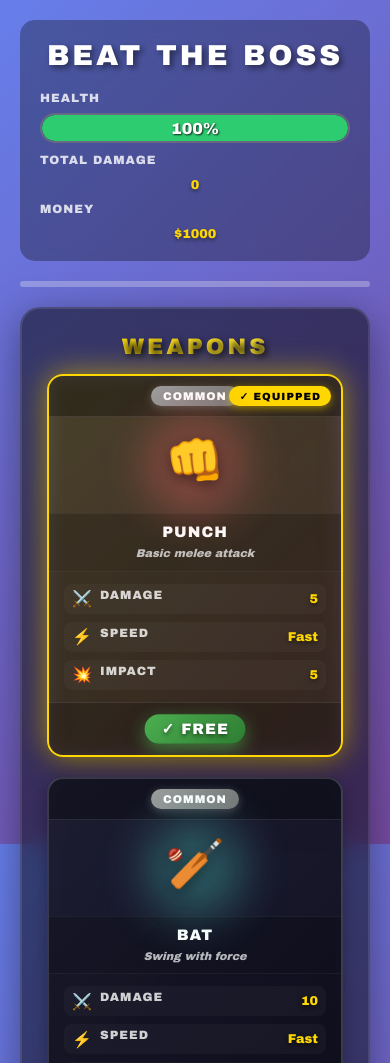
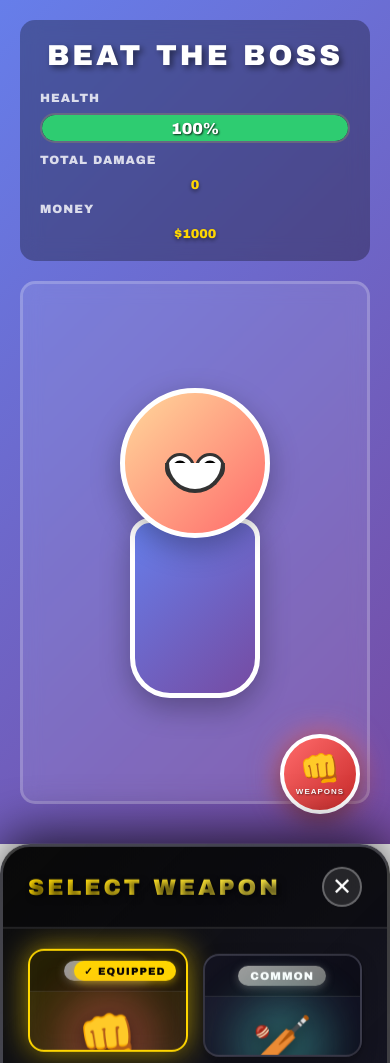
Before and after one commit to DonDoodle12/Beat-The-Boss, a website with bundled scripts: page index.html in a window 390 px wide. Shown: the top 1063 px of the page. After the commit the page ends 844 px from the top, so only its background shows below. Built offline with nearby package versions, Linux system fonts and the light colour scheme.

Commit message:
Add floating weapon button - opens weapon selector like Beat the Boss mobile game

```diff
--- a/index.html
+++ b/index.html
@@ -46,12 +46,25 @@
             <div class="damage-numbers" id="damageNumbers"></div>
         </div>
 
-        <div class="weapons-panel">
-            <h3>WEAPONS</h3>
+        <!-- Floating Weapon Button -->
+        <button class="weapon-selector-btn" id="weaponSelectorBtn">
+            <div class="current-weapon-icon" id="currentWeaponIcon">👊</div>
+            <div class="weapon-selector-label">WEAPONS</div>
+        </button>
+
+        <!-- Weapons Panel (Hidden by default) -->
+        <div class="weapons-panel" id="weaponsPanel">
+            <div class="weapons-panel-header">
+                <h3>SELECT WEAPON</h3>
+                <button class="close-weapons-btn" id="closeWeaponsBtn">✕</button>
+            </div>
             <div class="weapons-grid" id="weaponsGrid">
                 <!-- Weapons will be dynamically added -->
             </div>
         </div>
+
+        <!-- Overlay for weapon panel -->
+        <div class="weapons-overlay" id="weaponsOverlay"></div>
 
         <div class="game-over-screen" id="gameOverScreen">
             <h2>BOSS DEFEATED!</h2>
--- a/src/game.ts
+++ b/src/game.ts
@@ -35,6 +35,11 @@ class Game {
     private gameOverScreen: HTMLElement;
     private damageNumbersContainer: HTMLElement;
     private weaponsGrid: HTMLElement;
+    private weaponsPanel: HTMLElement;
+    private weaponSelectorBtn: HTMLElement;
+    private currentWeaponIcon: HTMLElement;
+    private weaponsOverlay: HTMLElement;
+    private closeWeaponsBtn: HTMLElement;
 
     private health: number = 100;
     private maxHealth: number = 100;
@@ -67,6 +72,11 @@ class Game {
         this.gameOverScreen = document.getElementById('gameOverScreen')!;
         this.damageNumbersContainer = document.getElementById('damageNumbers')!;
         this.weaponsGrid = document.getElementById('weaponsGrid')!;
+        this.weaponsPanel = document.getElementById('weaponsPanel')!;
+        this.weaponSelectorBtn = document.getElementById('weaponSelectorBtn')!;
+        this.currentWeaponIcon = document.getElementById('currentWeaponIcon')!;
+        this.weaponsOverlay = document.getElementById('weaponsOverlay')!;
+        this.closeWeaponsBtn = document.getElementById('closeWeaponsBtn')!;
 
         this.selectedWeapon = this.weapons[0];
 
@@ -91,6 +101,23 @@ class Game {
 
         const restartBtn = document.getElementById('restartBtn')!;
         restartBtn.addEventListener('click', () => this.restart());
+
+        // Weapon selector button
+        this.weaponSelectorBtn.addEventListener('click', () => this.openWeaponsPanel());
+        this.closeWeaponsBtn.addEventListener('click', () => this.closeWeaponsPanel());
+        this.weaponsOverlay.addEventListener('click', () => this.closeWeaponsPanel());
+    }
+
+    private openWeaponsPanel(): void {
+        this.weaponsPanel.classList.add('open');
+        this.weaponsOverlay.classList.add('active');
+        document.body.style.overflow = 'hidden';
+    }
+
+    private closeWeaponsPanel(): void {
+        this.weaponsPanel.classList.remove('open');
+        this.weaponsOverlay.classList.remove('active');
+        document.body.style.overflow = '';
     }
 
     private renderWeapons(): void {
@@ -149,7 +176,9 @@ class Game {
             weaponCard.addEventListener('click', () => {
                 if (canAfford && this.buyWeapon(weapon)) {
                     this.selectedWeapon = weapon;
+                    this.currentWeaponIcon.textContent = weapon.icon;
                     this.renderWeapons();
+                    this.closeWeaponsPanel();
                 }
             });
 
--- a/styles.css
+++ b/styles.css
@@ -272,21 +272,138 @@ body {
     }
 }
 
+/* Floating Weapon Selector Button */
+.weapon-selector-btn {
+    position: fixed;
+    bottom: 30px;
+    right: 30px;
+    width: 80px;
+    height: 80px;
+    background: linear-gradient(135deg, #ff6b6b 0%, #c92a2a 100%);
+    border: 4px solid #fff;
+    border-radius: 50%;
+    cursor: pointer;
+    display: flex;
+    flex-direction: column;
+    align-items: center;
+    justify-content: center;
+    box-shadow: 0 8px 25px rgba(0, 0, 0, 0.4), 0 0 20px rgba(255, 107, 107, 0.5);
+    transition: all 0.3s ease;
+    z-index: 100;
+    animation: buttonPulse 2s ease-in-out infinite;
+}
+
+.weapon-selector-btn:hover {
+    transform: scale(1.1);
+    box-shadow: 0 12px 35px rgba(0, 0, 0, 0.5), 0 0 30px rgba(255, 107, 107, 0.7);
+}
+
+.weapon-selector-btn:active {
+    transform: scale(0.95);
+}
+
+@keyframes buttonPulse {
+    0%, 100% {
+        box-shadow: 0 8px 25px rgba(0, 0, 0, 0.4), 0 0 20px rgba(255, 107, 107, 0.5);
+    }
+    50% {
+        box-shadow: 0 8px 25px rgba(0, 0, 0, 0.4), 0 0 30px rgba(255, 107, 107, 0.8);
+    }
+}
+
+.current-weapon-icon {
+    font-size: 2.5em;
+    line-height: 1;
+    margin-bottom: 2px;
+}
+
+.weapon-selector-label {
+    font-size: 0.6em;
+    font-weight: bold;
+    color: #fff;
+    text-shadow: 1px 1px 2px rgba(0, 0, 0, 0.5);
+    letter-spacing: 1px;
+}
+
+/* Weapons Overlay */
+.weapons-overlay {
+    position: fixed;
+    top: 0;
+    left: 0;
+    width: 100%;
+    height: 100%;
+    background: rgba(0, 0, 0, 0.8);
+    z-index: 900;
+    opacity: 0;
+    visibility: hidden;
+    transition: all 0.3s ease;
+    backdrop-filter: blur(5px);
+}
+
+.weapons-overlay.active {
+    opacity: 1;
+    visibility: visible;
+}
+
 /* Weapons Panel */
 .weapons-panel {
-    background: linear-gradient(135deg, rgba(0, 0, 0, 0.5) 0%, rgba(20, 20, 40, 0.6) 100%);
-    padding: 25px;
-    border-radius: 20px;
-    backdrop-filter: blur(15px);
-    border: 2px solid rgba(255, 255, 255, 0.1);
-    box-shadow: 0 10px 40px rgba(0, 0, 0, 0.4);
+    position: fixed;
+    bottom: 0;
+    left: 0;
+    right: 0;
+    max-height: 70vh;
+    background: linear-gradient(135deg, rgba(0, 0, 0, 0.95) 0%, rgba(20, 20, 40, 0.98) 100%);
+    padding: 0;
+    border-radius: 30px 30px 0 0;
+    backdrop-filter: blur(20px);
+    border: 3px solid rgba(255, 255, 255, 0.2);
+    border-bottom: none;
+    box-shadow: 0 -10px 50px rgba(0, 0, 0, 0.7);
+    z-index: 1000;
+    transform: translateY(100%);
+    transition: transform 0.4s cubic-bezier(0.68, -0.55, 0.265, 1.55);
+    overflow: hidden;
+    display: flex;
+    flex-direction: column;
+}
+
+.weapons-panel.open {
+    transform: translateY(0);
+}
+
+.weapons-panel-header {
+    display: flex;
+    justify-content: space-between;
+    align-items: center;
+    padding: 20px 25px;
+    border-bottom: 2px solid rgba(255, 255, 255, 0.1);
+    background: rgba(0, 0, 0, 0.3);
+}
+
+.close-weapons-btn {
+    background: rgba(255, 255, 255, 0.1);
+    border: 2px solid rgba(255, 255, 255, 0.3);
+    color: #fff;
+    width: 40px;
+    height: 40px;
+    border-radius: 50%;
+    font-size: 1.5em;
+    cursor: pointer;
+    transition: all 0.3s ease;
+    display: flex;
+    align-items: center;
+    justify-content: center;
+}
+
+.close-weapons-btn:hover {
+    background: rgba(255, 255, 255, 0.2);
+    transform: rotate(90deg);
 }
 
 .weapons-panel h3 {
     color: #fff;
-    text-align: center;
-    margin-bottom: 20px;
-    font-size: 1.8em;
+    margin: 0;
+    font-size: 1.5em;
     text-shadow: 3px 3px 6px rgba(0, 0, 0, 0.7);
     letter-spacing: 3px;
     text-transform: uppercase;
@@ -300,6 +417,27 @@ body {
     display: grid;
     grid-template-columns: repeat(auto-fit, minmax(180px, 1fr));
     gap: 20px;
+    padding: 25px;
+    overflow-y: auto;
+    max-height: calc(70vh - 80px);
+}
+
+.weapons-grid::-webkit-scrollbar {
+    width: 10px;
+}
+
+.weapons-grid::-webkit-scrollbar-track {
+    background: rgba(255, 255, 255, 0.05);
+    border-radius: 10px;
+}
+
+.weapons-grid::-webkit-scrollbar-thumb {
+    background: linear-gradient(135deg, #667eea 0%, #764ba2 100%);
+    border-radius: 10px;
+}
+
+.weapons-grid::-webkit-scrollbar-thumb:hover {
+    background: linear-gradient(135deg, #764ba2 0%, #667eea 100%);
 }
 
 .weapon-card {
```
